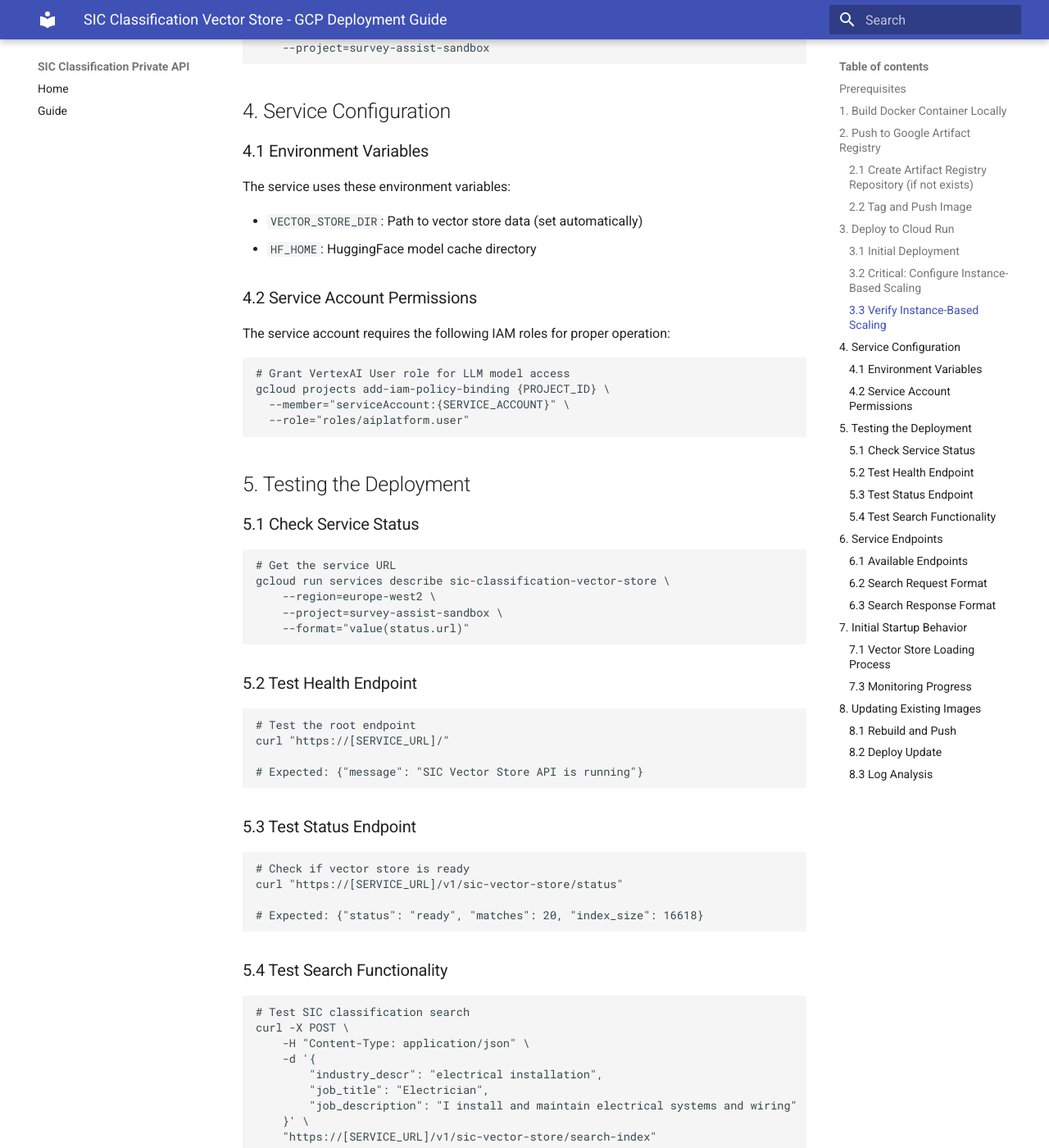
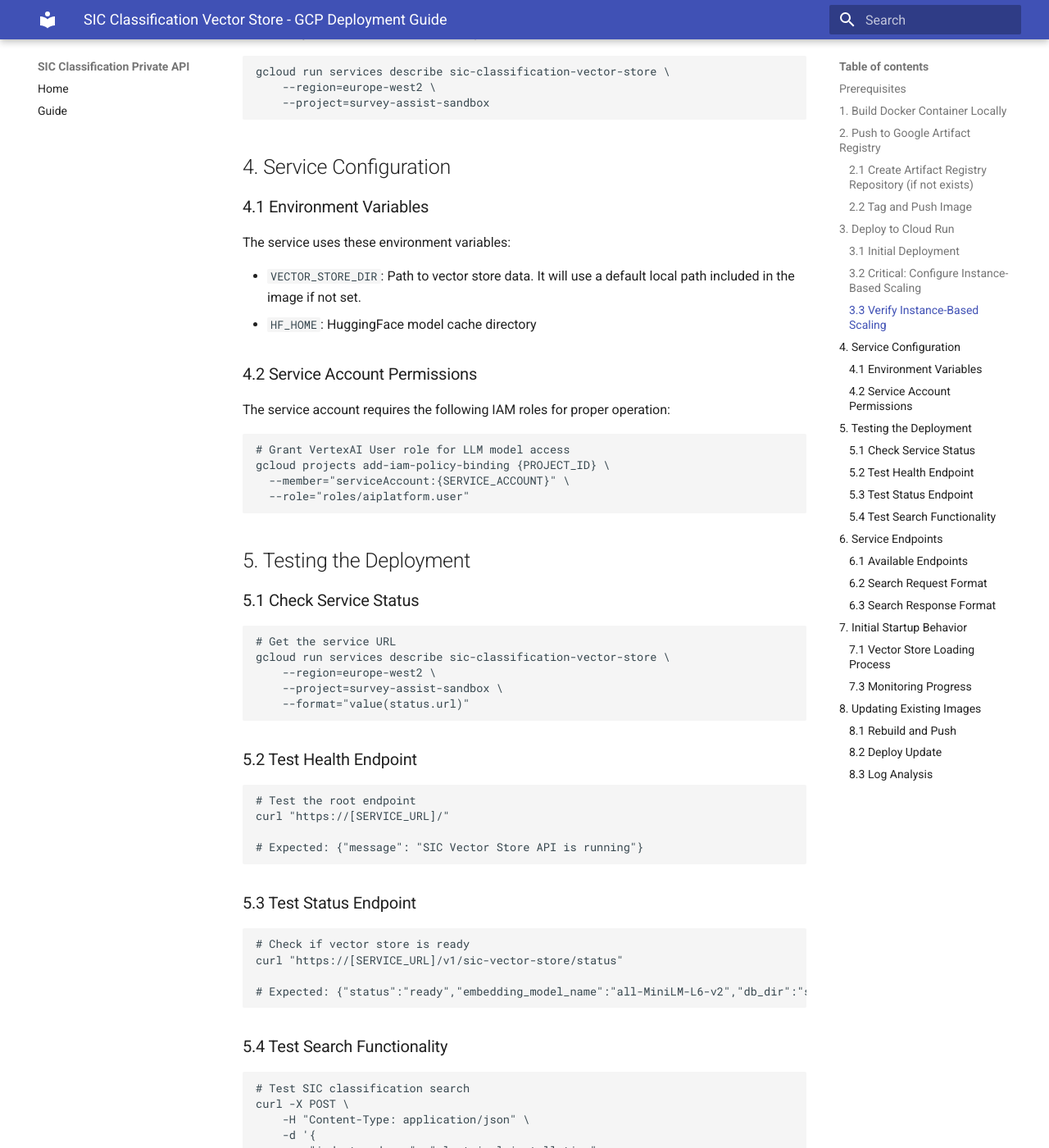
Before and after one commit to ONSdigital/sic-classification-vector-store, an MkDocs documentation site: the page built from docs/gcp-deployment.md, in a window 1280 px wide and 1400 px high, scrolled down 2123 px. Shown: the whole window at 82% size. Built offline with MkDocs 1.6.1 and Material for MkDocs 9.7.7, drawn with Linux system fonts in a browser that asks for light colours; some of the changed text lies outside the part shown.

Commit message:
update notes env variables in gcp deployment

````diff
--- a/docs/gcp-deployment.md
+++ b/docs/gcp-deployment.md
@@ -1,6 +1,8 @@
 # SIC Classification Vector Store - GCP Deployment Guide
 
 This guide covers the deployment of the SIC Classification Vector Store to Google Cloud Platform (GCP) using Cloud Run.
+
+Note the CI/CD pipeline is configured for automated deployments, see the [CI/CD steps](./cicd/cloudbuild_dev_and_sandbox.yaml), so this guide focuses on manual deployment steps.
 
 ## Prerequisites
 
@@ -92,7 +94,8 @@ gcloud run services describe sic-classification-vector-store \
 
 The service uses these environment variables:
 
-- `VECTOR_STORE_DIR`: Path to vector store data (set automatically)
+- `VECTOR_STORE_DIR`: Path to vector store data. It will use a default
+        local path included in the image if not set.
 - `HF_HOME`: HuggingFace model cache directory
 
 ### 4.2 Service Account Permissions
@@ -133,7 +136,7 @@ curl "https://[SERVICE_URL]/"
 # Check if vector store is ready
 curl "https://[SERVICE_URL]/v1/sic-vector-store/status"
 
-# Expected: {"status": "ready", "matches": 20, "index_size": 16618}
+# Expected: {"status":"ready","embedding_model_name":"all-MiniLM-L6-v2","db_dir":"sic_classification_vector_store/data/vector_store","index_source_file":"gs://survey-assist-sandbox-cloud-run-services/sic_vector_store_config/data/sic_kb_for_classifai.csv","k_matches":20,"index_size":34458}
 ```
 
 ### 5.4 Test Search Functionality
````
Also changed, not shown: other parts of docs/gcp-deployment.md (+0 -2 lines), README.md (+0 -4 lines).
